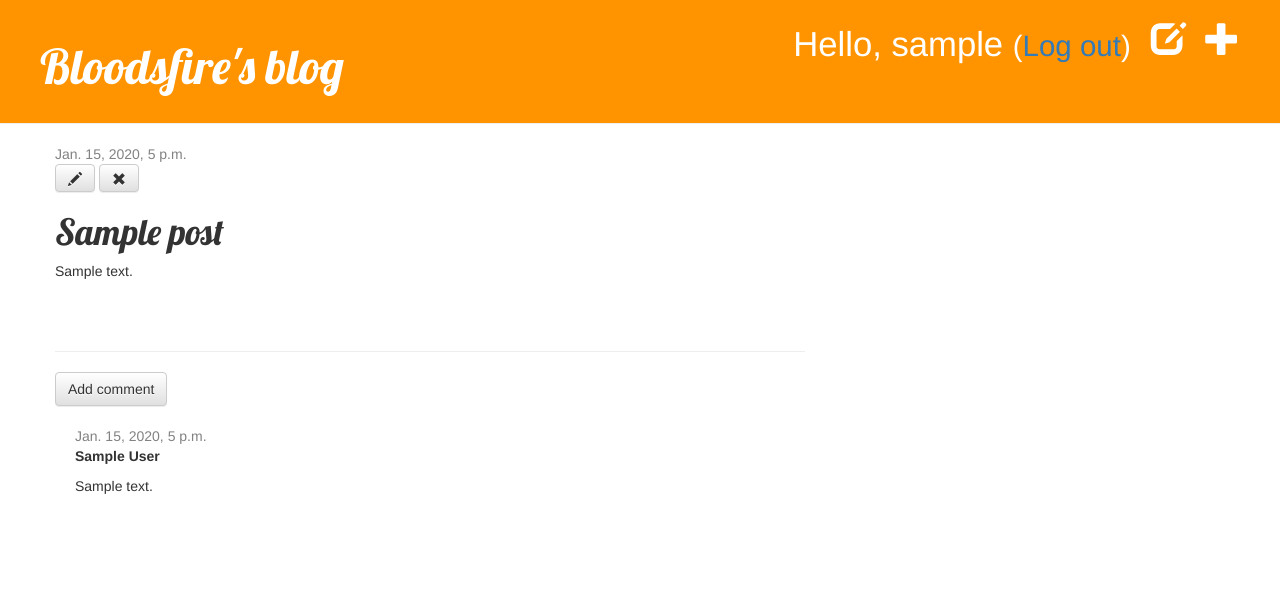
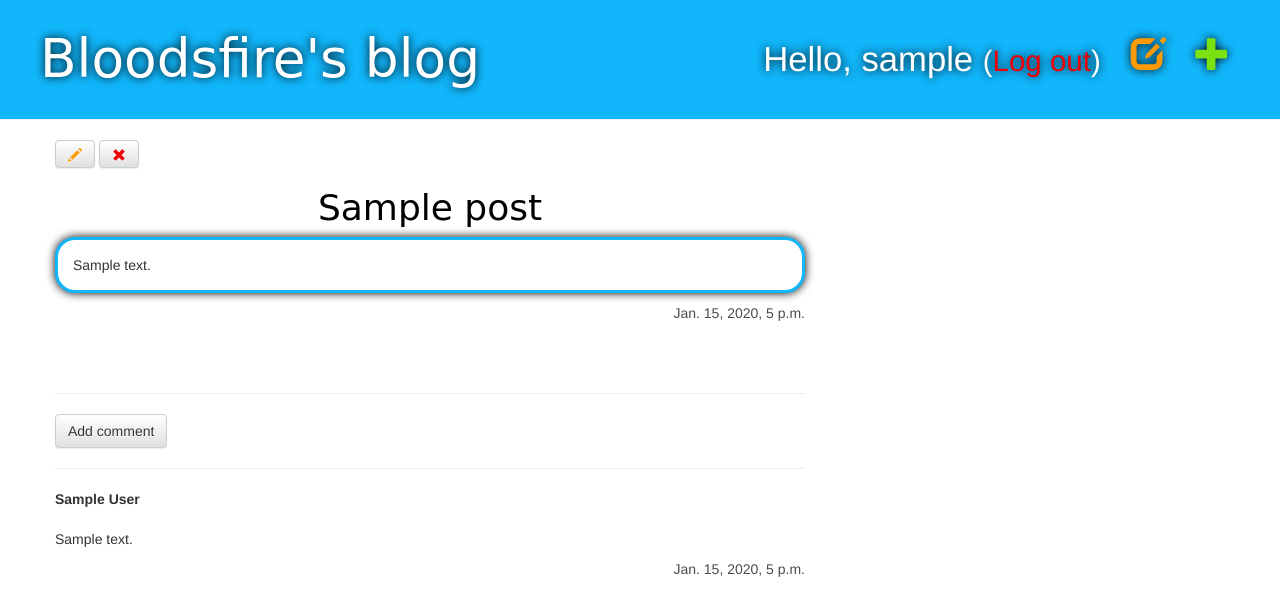
Before and after one commit to Bloodsfire/my-first-blog, a Django app: page /post/1/ in a window 1280 px wide. Shown: the top 616 px of the page. Run offline with Django 3.2, Linux system fonts and the light colour scheme; a user stored in the database is signed in; tables that the repository leaves empty hold one stand-in row (values such as "Sample post"); some libraries are stand-ins or nearby versions.

Commit message:
Style changes.

```diff
--- a/blog/static/css/blog.css
+++ b/blog/static/css/blog.css
@@ -1,12 +1,17 @@
-.page-header {
-    background-color: #ff9400;
-    margin-top: 0;
-    padding: 20px 20px 20px 40px;
+body {
+    background: #ffffff;
 }
 
+.page-header {
+    background-color: #11b6fb;
+    margin-top: 0px;
+    padding: 10px 20px 20px 40px;
+    text-shadow: 0 0 10px black;
+}
+/* #ff9400 */
 .page-header h1, .page-header h1 a, .page-header h1 a:visited, .page-header h1 a:active {
     color: #ffffff;
-    font-size: 36pt;
+    font-size: 40pt;
     text-decoration: none;
 }
 
@@ -15,11 +20,15 @@
 }
 
 h1, h2, h3, h4 {
-    font-family: 'Lobster', cursive;
+    font-family: 'Shadows', cursive;
 }
 
 .date {
-    color: #828282;
+    color: #4c4c4c;
+    text-align: right;
+    display: inline-block;
+    width: 100%;
+
 }
 
 .save {
@@ -34,17 +43,46 @@ h1, h2, h3, h4 {
     color: #ffffff;
     float: right;
     font-size: 26pt;
-    margin-right: 20px;
+    margin-right: 30px;
+    padding-top: 25px;
+}
+
+.top-menu a, .glyphicon-remove {
+    color: #ed0006;
+}
+
+.glyphicon-plus, .glyphicon-ok, .glyphicon-lock {
+    color: #7be211;
+}
+
+.glyphicon-edit, .glyphicon-pencil {
+    color: #ff9a06;
 }
 
 .post {
     margin-bottom: 70px;
 }
 
-.post h1 a, .post h1 a:visited {
+.post p:not(.date){
+    padding: 15px;
+    border: 3px #11b6fb solid;
+    border-radius: 20px;
+    box-shadow: 0 0 10px black;
+    background: #ffffff;
+}
+
+
+.post h1, .post h1 a:visited {
     color: #000000;
+    text-align: center;
+    display: inline-block;
+    width: 100%;
 }
 
 .comment {
-    margin: 20px 0px 0px 20px;
+    margin: 20px 0px 0px 0px;
 }
+
+.comment a:first-child{
+    border: 2px black solid;
+}
--- a/blog/templates/blog/base.html
+++ b/blog/templates/blog/base.html
@@ -5,7 +5,8 @@
         <title>Bloodsfire's blog</title>
         <link rel="stylesheet" href="//maxcdn.bootstrapcdn.com/bootstrap/3.2.0/css/bootstrap.min.css">
         <link rel="stylesheet" href="//maxcdn.bootstrapcdn.com/bootstrap/3.2.0/css/bootstrap-theme.min.css">
-        <link href='//fonts.googleapis.com/css?family=Lobster&subset=latin,latin-ext' rel='stylesheet' type='text/css'>
+        <!-- <link href='//fonts.googleapis.com/css?family=Lobster&subset=latin,latin-ext' rel='stylesheet' type='text/css'> -->
+        <link href="https://fonts.googleapis.com/css?family=Shadows+Into+Light" rel="stylesheet">
         <link rel="stylesheet" href="{% static 'css/blog.css' %}">
     </head>
 
--- a/blog/templates/blog/post_detail.html
+++ b/blog/templates/blog/post_detail.html
@@ -2,6 +2,13 @@
 
 {% block content %}
     <div class="post">
+        {% if user.is_authenticated %}
+        <a class="btn btn-default" href="{% url 'post_edit' pk=post.pk %}"><span class="glyphicon glyphicon-pencil"></span></a>
+        <a class="btn btn-default" href="{% url 'post_remove' pk=post.pk %}"><span class="glyphicon glyphicon-remove"></span></a>
+        {% endif %}
+        <h1>{{ post.title }}</h1>
+        <p>{{ post.text|linebreaksbr }}</p>
+
         {% if post.published_date %}
             <div class="date">
                 {{ post.published_date }}
@@ -9,13 +16,6 @@
         {% else %}
             <a class="btn btn-default" href="{% url 'post_publish' pk=post.pk %}">Publish</a>
         {% endif %}
-
-        {% if user.is_authenticated %}
-        <a class="btn btn-default" href="{% url 'post_edit' pk=post.pk %}"><span class="glyphicon glyphicon-pencil"></span></a>
-        <a class="btn btn-default" href="{% url 'post_remove' pk=post.pk %}"><span class="glyphicon glyphicon-remove"></span></a>
-        {% endif %}
-        <h1>{{ post.title }}</h1>
-        <p>{{ post.text|linebreaksbr }}</p>
     </div>
 
 
@@ -24,6 +24,9 @@
     {% for comment in post.comments.all %}
     {% if user.is_authenticated or comment.approved_comment %}
     <div class="comment">
+        <hr>
+        <strong>{{ comment.author }}</strong>
+        <p class="comment text">{{ comment.text|linebreaks }}</p>
         <div class="date">
             {{ comment.created_date }}
             {% if not comment.approved_comment %}
@@ -31,8 +34,7 @@
                 <a class="btn btn-default" href="{% url 'comment_approve' pk=comment.pk %}"><span class="glyphicon glyphicon-ok"></span></a>
             {% endif %}
         </div>
-        <strong>{{ comment.author }}</strong>
-        <p>{{ comment.text|linebreaks }}</p>
+
     </div>
     {% endif %}
 {% empty %}
--- a/blog/templates/blog/post_draft_list.html
+++ b/blog/templates/blog/post_draft_list.html
@@ -3,9 +3,10 @@
 {% block content %}
     {% for post in posts %}
         <div class="post">
-            <p class="date">created: {{ post.created_date|date:'d-m-Y' }}</p>
             <h1><a href="{% url 'post_detail' pk=post.pk %}">{{ post.title }}</a></h1>
             <p>{{ post.text|truncatechars:200 }}</p>
+            <p class="date">created: {{ post.created_date|date:'d-m-Y' }}</p>
+            <hr>
         </div>
     {% endfor %}
 {% endblock %}
```
Also changed, not shown: blog/templates/blog/post_list.html (+5 -3 lines), requirements.txt (added, +9 -0 lines), blog/migrations/0002_comment.py (added).
